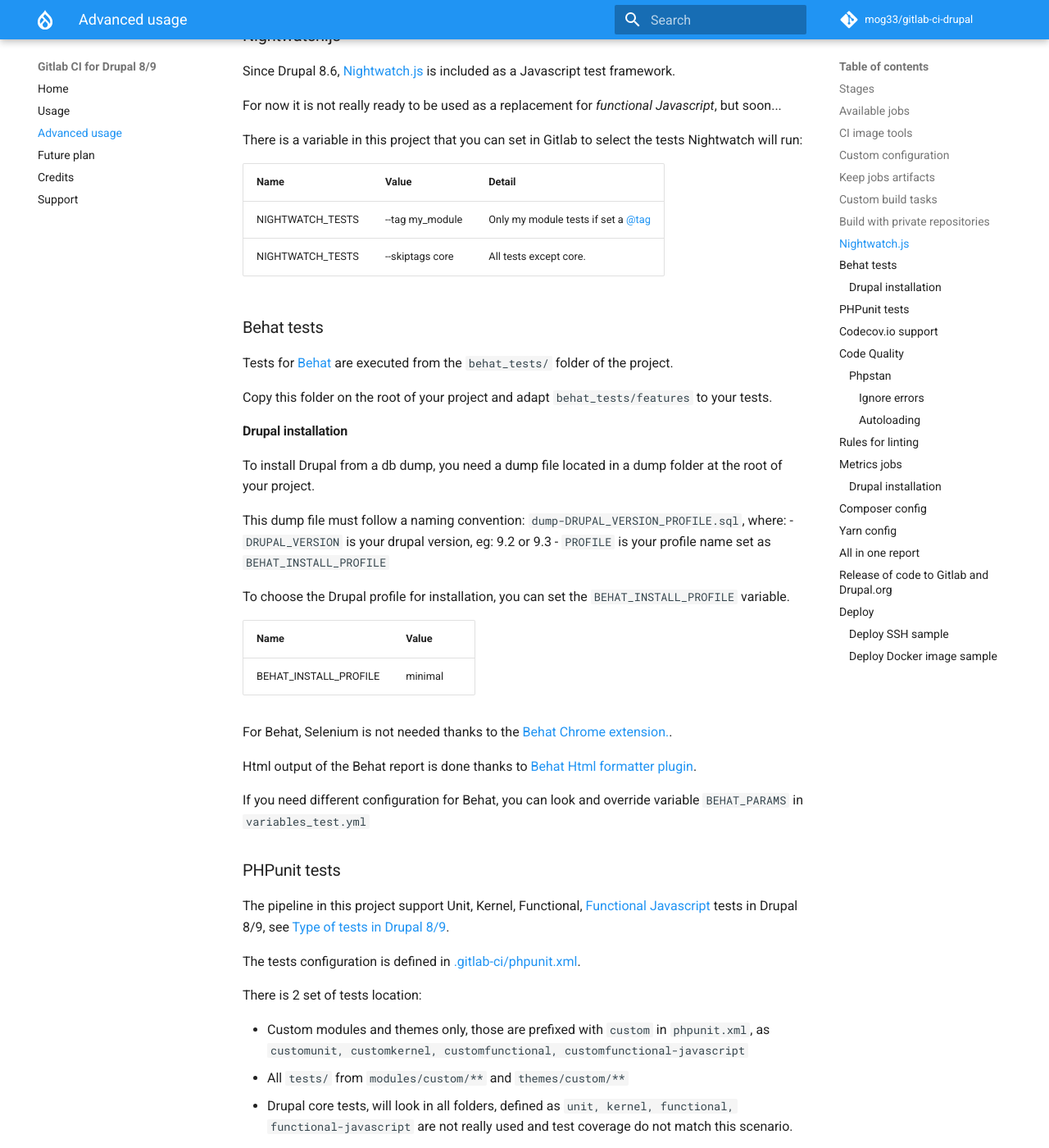
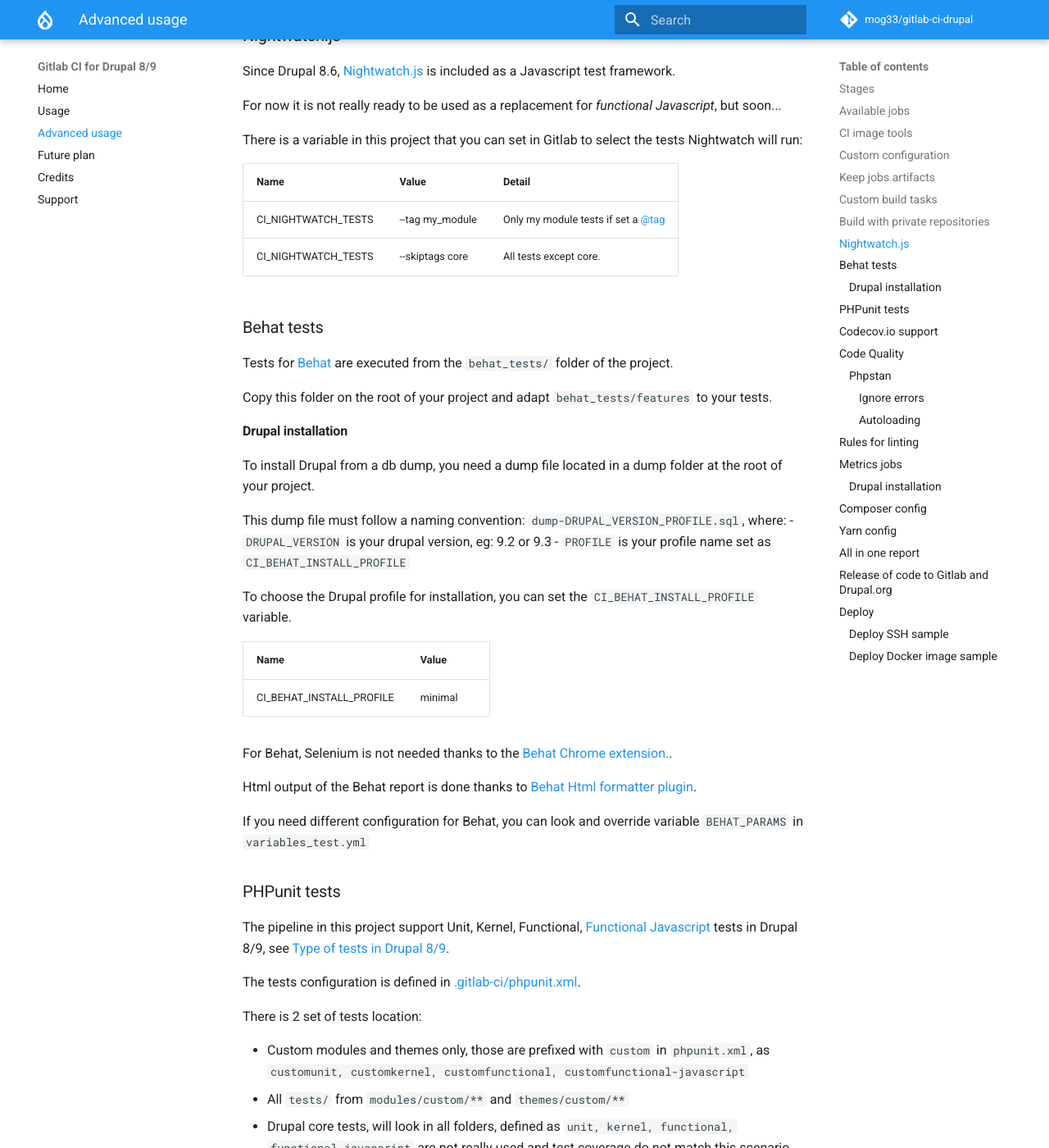
Before and after one commit to mogtofu33/gitlab-ci-drupal, an MkDocs documentation site: the page built from docs/advanced-usage.md, in a window 1280 px wide and 1400 px high, scrolled down 4114 px. Shown: the whole window at 82% size. Built offline with MkDocs 1.6.1 and Material for MkDocs 9.7.7, drawn with Linux system fonts in a browser that asks for light colours; comment, search, counter and statistics services are not loaded; some of the changed text lies outside the part shown.

```diff
--- a/docs/advanced-usage.md
+++ b/docs/advanced-usage.md
@@ -143,8 +143,8 @@ tests Nightwatch will run:
 
 Name | Value | Detail
 -|-|-
-NIGHTWATCH_TESTS | --tag my_module | Only my module tests if set a @tag
-NIGHTWATCH_TESTS | --skiptags core | All tests except core.
+CI_NIGHTWATCH_TESTS | --tag my_module | Only my module tests if set a @tag
+CI_NIGHTWATCH_TESTS | --skiptags core | All tests except core.
 
 ### Behat tests
 
@@ -160,13 +160,13 @@ To install Drupal from a db dump, you need a dump file located in a dump folder
 
 This dump file must follow a naming convention: `dump-DRUPAL_VERSION_PROFILE.sql`, where:
 - `DRUPAL_VERSION` is your drupal version, eg: 9.2 or 9.3
-- `PROFILE` is your profile name set as `BEHAT_INSTALL_PROFILE`
+- `PROFILE` is your profile name set as `CI_BEHAT_INSTALL_PROFILE`
 
-To choose the Drupal profile for installation, you can set the `BEHAT_INSTALL_PROFILE` variable.
+To choose the Drupal profile for installation, you can set the `CI_BEHAT_INSTALL_PROFILE` variable.
 
 Name | Value
 -|-
-BEHAT_INSTALL_PROFILE | minimal
+CI_BEHAT_INSTALL_PROFILE | minimal
 
 For Behat, Selenium is not needed thanks to the
 [Behat Chrome extension.](https://gitlab.com/DMore/behat-chrome-extension.git).
@@ -197,10 +197,10 @@ There is a Gitlab variable to select the tests and optional group:
 
 Name | Value
 -|-
-PHPUNIT_TESTS | custom
+CI_PHPUNIT_TESTS | custom
 PHPUNIT_GROUP | my_group_tests
 
-Set `PHPUNIT_TESTS` _empty_ to run all tests.
+Set `CI_PHPUNIT_TESTS` _empty_ to run all tests.
 
 To override the configuration you can copy [.gitlab-ci/phpunit.xml](https://gitlab.com/mog33/gitlab-ci-drupal/-/blob/4.x-dev/.gitlab-ci/phpunit.xml) in your project
 and adapt for your tests.
@@ -328,8 +328,8 @@ In case you want to set a different url for packagist or set a _Github oauth tok
 
 Name | Detail | Default
 -|-|-
-COMPOSER_REPO_PACKAGIST_URL | https://getcomposer.org/doc/01-basic-usage.md#packagist | https?://repo.packagist.org
-COMPOSER_GITHUB_OAUTH_TOKEN | https://getcomposer.org/doc/06-config.md#github-oauth |
+CI_COMPOSER_REPO_PACKAGIST_URL | https://getcomposer.org/doc/01-basic-usage.md#packagist | https?://repo.packagist.org
+CI_COMPOSER_GITHUB_OAUTH_TOKEN | https://getcomposer.org/doc/06-config.md#github-oauth |
 
 _Note_: The Github token must be a private variable.
 
@@ -339,7 +339,7 @@ In case you want to set a different url for yarn registry, you can set variables
 
 Name | Default
 -|-
-YARN_REGISTRY | https://registry.yarnpkg.com
+CI_YARN_REGISTRY | https://registry.yarnpkg.com
 
 ### All in one report
 
```
Also changed, not shown: .gitlab-ci/local/README.md (+1 -1 lines), starter.gitlab-ci.yml (+47 -45 lines), 11 other files.
